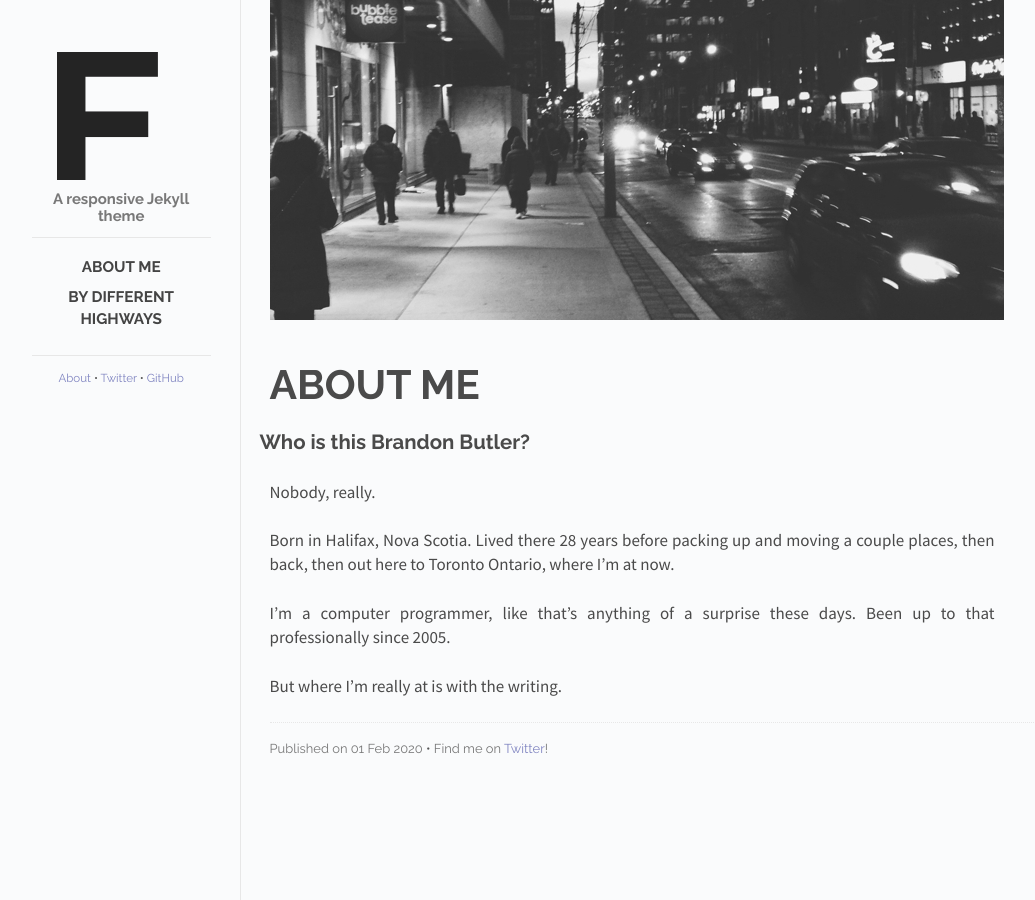
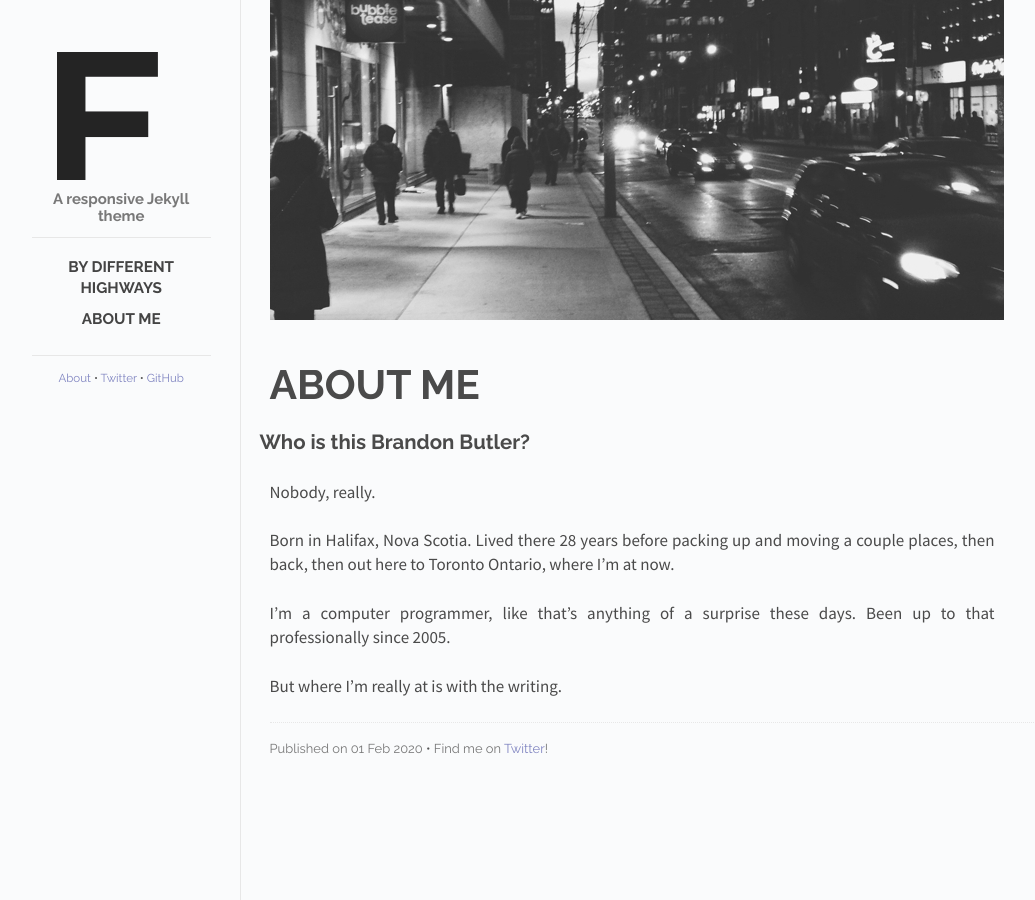
Before and after one commit to Butler-Brand/Butler-Brand.github.io, a Jekyll site: the page built from _posts/2020-01-01-about-post.md, in a window 1280 px wide. Shown: the whole page, without its empty margins (118-1153 px from the left). Built offline with Jekyll 4.4.1, drawn with Linux system fonts in a browser that asks for light colours; Markdown is read by kramdown in place of the engine named in the settings.

Commit message:
Applying post sort

```diff
--- a/_layouts/default.html
+++ b/_layouts/default.html
@@ -28,7 +28,8 @@
         </div>
         <div class="posts">
           <ul class="posts-list">
-            {% for post in site.posts %}
+			{% assign sorted_posts = site.posts | sort:"order" %}
+            {% for post in sorted_posts %}
               <li class="post-link">
                 <a class="post-title" href="{{ post.url }}">
                   <!-- <span class="post-date">{{ post.date | date_to_string }}</span> -->
```
Also changed, not shown: _posts/2019-12-31-home-post.md (+1 -0 lines), _posts/2020-01-01-about-post.md (+1 -0 lines).
